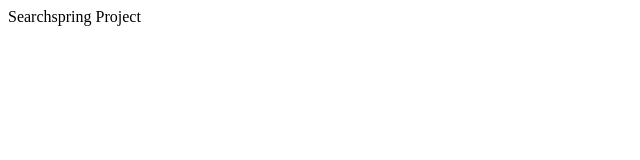
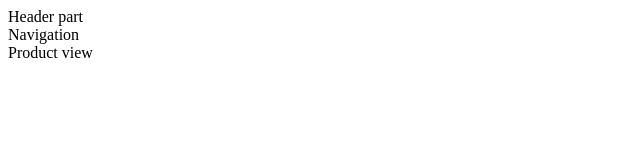
Before and after one commit to hedgeh0gpie/searchspring-project, a website: page index.html in a window 1280 px wide. Shown: the whole page, without its empty margins (0-640 px from the left). Drawn offline with Linux system fonts and the light colour scheme.

Commit message:
Add preliminary layout elements

```diff
--- a/index.html
+++ b/index.html
@@ -11,6 +11,18 @@
         <title>Searchspring Project</title>
     </head>
     <body>
-        Searchspring Project
+        <div class="container">
+	        <header class="header">
+		        Header part
+	        </header>
+	        <div class="content">
+		        <nav class="sidebar">
+			        Navigation
+		        </nav>
+		        <main class="product-view">
+			        Product view
+		        </main>
+	        </div>
+        </div>
     </body>
 </html>
```
